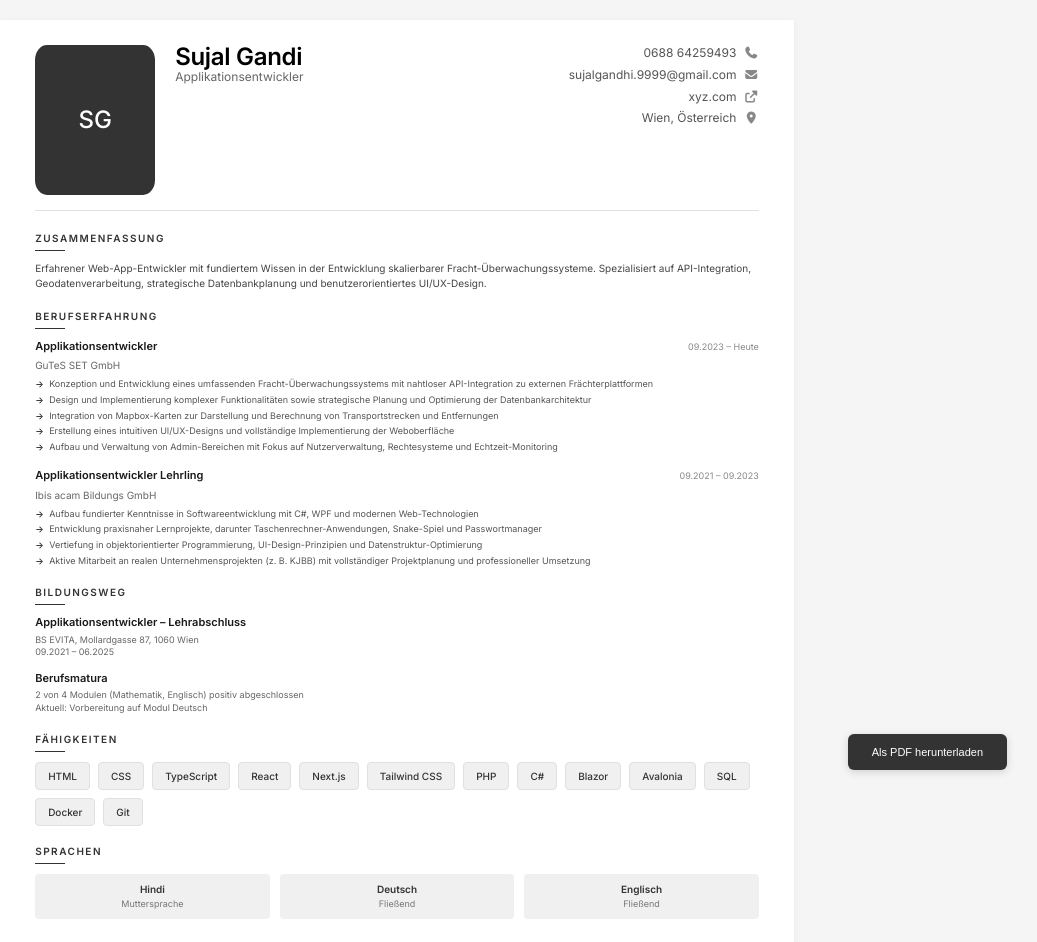
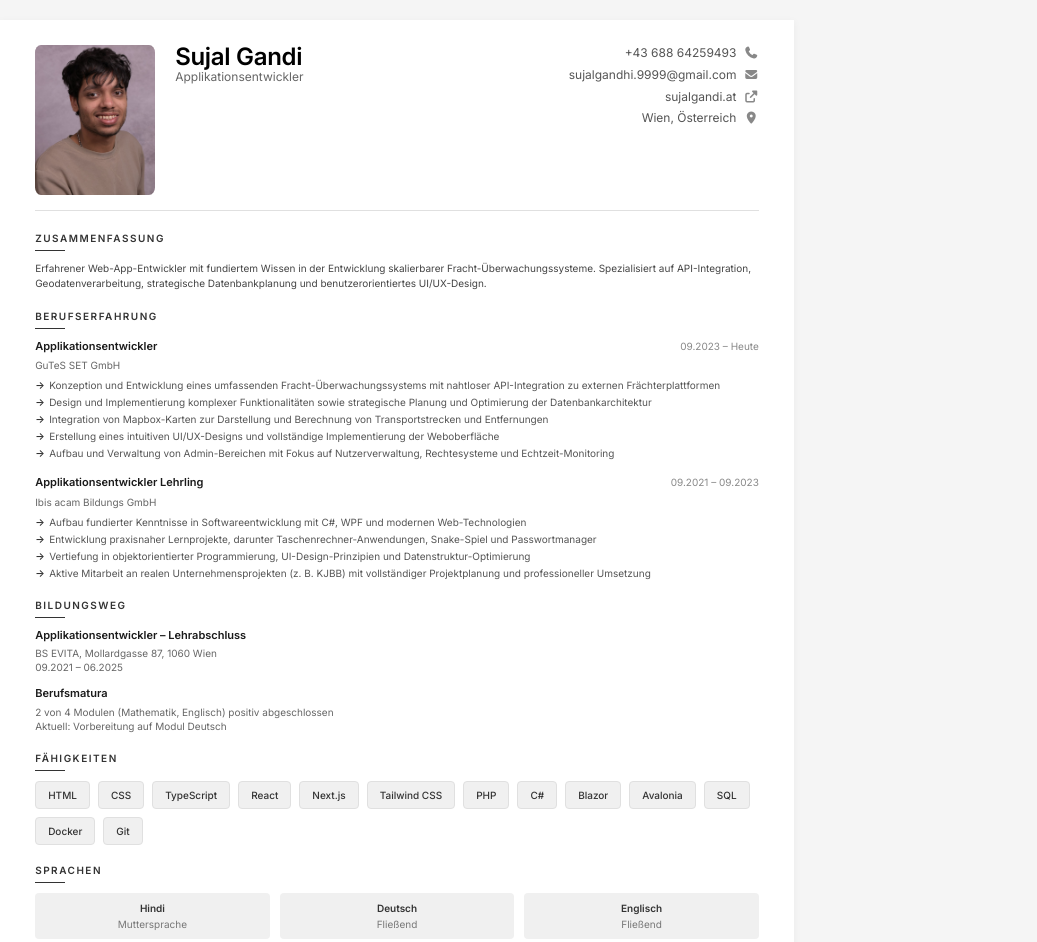
Before and after one commit to aSujal/Lebenslauf, a plain HTML site: page index.html in a window 1280 px wide. Shown: the whole page, without its empty margins (243-1280 px from the left). Drawn offline with Linux system fonts and the light colour scheme.

Commit message:
Add profile image and update contact links in CV; remove PDF download script

```diff
--- a/index.html
+++ b/index.html
@@ -7,7 +7,6 @@
     <title>Sujal Gandi - Lebenslauf</title>
     <link href="https://fonts.googleapis.com/css2?family=Inter:wght@300;400;500;600&display=swap" rel="stylesheet">
     <link rel="stylesheet" href="https://cdnjs.cloudflare.com/ajax/libs/font-awesome/7.0.1/css/all.min.css">
-    <script src="https://cdnjs.cloudflare.com/ajax/libs/html2pdf.js/0.10.1/html2pdf.bundle.min.js"></script>
     <link rel="stylesheet" href="style.css">
 </head>
 
@@ -16,7 +15,7 @@
         <div class="cv-content" id="cv-content">
             <div class="header">
                 <div class="header-left">
-                    <div class="profile-image">SG</div>
+                    <img class="profile-image" src="./image.jpg" />
                     <div class="">
                         <h1 class="title">Sujal Gandi</h1>
                         <div class="subtitle">Applikationsentwickler</div>
@@ -24,7 +23,7 @@
                 </div>
                 <div class="contact-info">
                     <div class="contact-item phone">
-                        <a href="tel:068864259493">0688 64259493</a>
+                        <a href="tel:068864259493">+43 688 64259493</a>
                         <i class="fa fa-phone icon"></i>
                     </div>
                     <div class="contact-item email">
@@ -32,7 +31,7 @@
                         <i class="fa fa-envelope icon"></i>
                     </div>
                     <div class="contact-item web">
-                        <a href="https://xyz.com" target="_blank">xyz.com</a>
+                        <a href="https://sujalgandi.at" target="_blank">sujalgandi.at</a>
                         <i class="fa fa-external-link-alt icon"></i>
                     </div>
                     <div class="contact-item location">
@@ -67,8 +66,10 @@
                             API-Integration zu externen Frächterplattformen</li>
                         <li>Design und Implementierung komplexer Funktionalitäten sowie strategische Planung und
                             Optimierung der Datenbankarchitektur</li>
-                        <li>Integration von Mapbox-Karten zur Darstellung und Berechnung von Transportstrecken und Entfernungen</li>
-                        <li>Erstellung eines intuitiven UI/UX-Designs und vollständige Implementierung der Weboberfläche</li>
+                        <li>Integration von Mapbox-Karten zur Darstellung und Berechnung von Transportstrecken und
+                            Entfernungen</li>
+                        <li>Erstellung eines intuitiven UI/UX-Designs und vollständige Implementierung der Weboberfläche
+                        </li>
                         <li>Aufbau und Verwaltung von Admin-Bereichen mit Fokus auf Nutzerverwaltung, Rechtesysteme und
                             Echtzeit-Monitoring</li>
                     </ul>
@@ -152,22 +153,7 @@
         </div>
     </div>
 
-    <button class="download-btn" onclick="downloadPDF()">Als PDF herunterladen</button>
 
-    <script>
-        function downloadPDF() {
-            const element = document.getElementById('cv-content');
-            const opt = {
-                margin: 0,
-                filename: 'Sujal_Gandi_Lebenslauf.pdf',
-                image: { type: 'jpeg', quality: 0.98 },
-                html2canvas: { scale: 2, useCORS: true },
-                jsPDF: { unit: 'mm', format: 'a4', orientation: 'portrait' }
-            };
-
-            html2pdf().set(opt).from(element).save();
-        }
-    </script>
 </body>
 
 </html>
--- a/style.css
+++ b/style.css
@@ -3,6 +3,7 @@
     padding: 0;
     box-sizing: border-box;
 }
+
 body {
     font-family: 'Inter', -apple-system, BlinkMacSystemFont, 'Segoe UI', sans-serif;
     background: #f5f5f5;
@@ -10,6 +11,7 @@ body {
     color: #2c2c2c;
     line-height: 1.4;
 }
+
 .container {
     max-width: 210mm;
     height: 297mm;
@@ -17,10 +19,12 @@ body {
     background: white;
     box-shadow: 0 2px 8px rgba(0, 0, 0, 0.05);
 }
+
 .cv-content {
     padding: 25px 35px;
     height: 100%;
 }
+
 .header {
     display: flex;
     justify-content: space-between;
@@ -29,22 +33,20 @@ body {
     padding-bottom: 15px;
     border-bottom: 1px solid #e0e0e0;
 }
+
 .header-left {
     display: flex;
     gap: 20px;
 }
+
 .profile-image {
     width: 120px;
     height: 150px;
-    border-radius: 10%;
-    background: #333;
-    display: flex;
-    align-items: center;
-    justify-content: center;
-    color: white;
-    font-size: 24px;
-    font-weight: 500;
+    border-radius: 5%;
+    object-fit: cover;
+    object-position: center;
 }
+
 .title {
     font-size: 24px;
     font-weight: bolder;
@@ -52,6 +54,7 @@ body {
     line-height: 0.98;
     letter-spacing: -0.3px;
 }
+
 .subtitle {
     font-size: 12px;
     color: #666;
@@ -71,21 +74,26 @@ body {
     color: #555;
     position: relative;
 }
-.icon{
+
+.icon {
     margin-left: 4px;
     color: #888;
 }
+
 .contact-item a {
     color: #555;
     text-decoration: none;
     transition: color 0.2s;
 }
+
 .contact-item a:hover {
     color: #333;
 }
+
 .section {
     margin-bottom: 18px;
 }
+
 .section-title {
     font-size: 10px;
     font-weight: 600;
@@ -96,6 +104,7 @@ body {
     position: relative;
     padding-bottom: 6px;
 }
+
 .section-title::after {
     content: "";
     position: absolute;
@@ -105,47 +114,56 @@ body {
     height: 1px;
     background: #333;
 }
+
 .summary-text {
     font-size: 10px;
     color: #444;
     line-height: 1.5;
 }
+
 .experience-item {
     margin-bottom: 15px;
 }
+
 .experience-header {
     display: flex;
     justify-content: space-between;
     align-items: baseline;
     margin-bottom: 4px;
 }
+
 .job-title {
     font-size: 11px;
     font-weight: 600;
     color: #1a1a1a;
 }
+
 .date-range {
-    font-size: 9px;
+    font-size: 10px;
     color: #888;
     font-weight: 400;
 }
+
 .company-name {
     font-size: 10px;
     color: #666;
     margin-bottom: 6px;
 }
+
 .responsibilities {
     list-style: none;
     padding-left: 0;
 }
+
 .responsibilities li {
-    font-size: 9px;
+    font-size: 10px;
     color: #555;
     margin-bottom: 3px;
     padding-left: 14px;
     position: relative;
     line-height: 1.4;
 }
+
 .responsibilities li::before {
     content: "→";
     position: absolute;
@@ -153,20 +171,24 @@ body {
     color: #333;
     font-weight: 600;
 }
+
 .education-item {
     margin-bottom: 12px;
 }
+
 .education-title {
     font-size: 11px;
     font-weight: 600;
     color: #1a1a1a;
     margin-bottom: 3px;
 }
+
 .education-details {
-    font-size: 9px;
+    font-size: 10px;
     color: #666;
     line-height: 1.4;
 }
+
 .skills-container {
     display: flex;
     flex-wrap: wrap;
@@ -183,27 +205,32 @@ body {
     border-radius: 4px;
     border: 1px solid #e0e0e0;
 }
+
 .languages-grid {
     display: grid;
     grid-template-columns: repeat(3, 1fr);
     gap: 10px;
 }
+
 .language-item {
     text-align: center;
     padding: 8px;
     background: #f0f0f0;
     border-radius: 4px;
 }
+
 .language-name {
     font-size: 10px;
     font-weight: 600;
     color: #333;
     margin-bottom: 2px;
 }
+
 .language-level {
-    font-size: 9px;
+    font-size: 10px;
     color: #777;
 }
+
 .download-btn {
     position: fixed;
     bottom: 30px;
@@ -220,38 +247,54 @@ body {
     transition: all 0.3s;
     z-index: 1000;
 }
+
 .download-btn:hover {
     transform: translateY(-2px);
     box-shadow: 0 4px 12px rgba(0, 0, 0, 0.2);
 }
+
 @media print {
     body {
         background: white;
         padding: 0;
     }
+
     .container {
         box-shadow: none;
         max-width: 100%;
     }
+
     .download-btn {
         display: none;
     }
 }
+
 @media (max-width: 768px) {
     .cv-content {
         padding: 30px 25px;
     }
+
     .header {
         flex-direction: column;
     }
+
     .profile-image {
         margin-left: 0;
         margin-top: 20px;
     }
+
     .languages-grid {
         grid-template-columns: 1fr;
     }
+
     h1 {
         font-size: 28px;
     }
 }
+
+@media print {
+    body {
+        -webkit-print-color-adjust: exact;
+        print-color-adjust: exact;
+    }
+}
```
Also changed, not shown: image.jpg (added).
